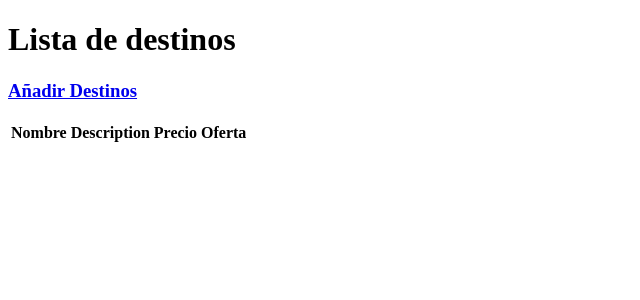
After one commit to avillaq/Sistema-Viajes-Simple, a Django app: a page that uses templates/añadir_destinos.html in a window 1280 px wide. The commit adds this page. Shown: the top 300 px of the page, without its empty margins (0-640 px from the left). Run offline with Django 5.2, Linux system fonts and the light colour scheme; lists and menus that the app fills with data are empty.

Commit message:
Añadimos un enlace para añadir nuevos destinos. Modificamos el ruta y creamos una nueva vista llamada añadir_destinos

```diff
--- /dev/null
+++ b/templates/añadir_destinos.html
@@ -0,0 +1,24 @@
+{% extends 'base.html' %}
+
+{% block content %}
+
+    <h1>Lista de destinos</h1>
+    <h3><a href="travello/añadir_destinos">Añadir Destinos</a></h3>
+
+    <table>
+        <thead>
+            <tr>
+                <th>Nombre</th>
+                <th>Description</th>
+                <th>Precio</th>
+                <th>Oferta</th>
+                <th></th>
+            </tr>
+        </thead>
+        <tbody>
+
+        </tbody>
+    </table>
+
+
+{% endblock %}
--- a/templates/lista_destinos.html
+++ b/templates/lista_destinos.html
@@ -3,6 +3,7 @@
 {% block content %}
 
     <h1>Lista de destinos</h1>
+    <h3><a href="travello/añadir_destinos">Añadir Destinos</a></h3>
 
     <table>
         <thead>
--- a/travello/urls.py
+++ b/travello/urls.py
@@ -3,5 +3,6 @@ from . import views
 
 urlpatterns = [
     path('', views.index, name='index'),
-    path('lista_destinos', views.lista_destinos, name='lista_destinos')
+    path('lista_destinos', views.lista_destinos, name='lista_destinos'),
+    path('añadir_destinos', views.añadir_destinos, name='añadir_destinos')
 ]
--- a/travello/views.py
+++ b/travello/views.py
@@ -10,3 +10,6 @@ def index(request):
 def lista_destinos(request):
     dests = DestinosTuristicos.objects.all()
     return render(request, 'lista_destinos.html', {'dests': dests})
+
+def añadir_destinos(request):
+    return render(request, 'añadir_destinos.html')
```
Also changed, not shown: db.sqlite3.
